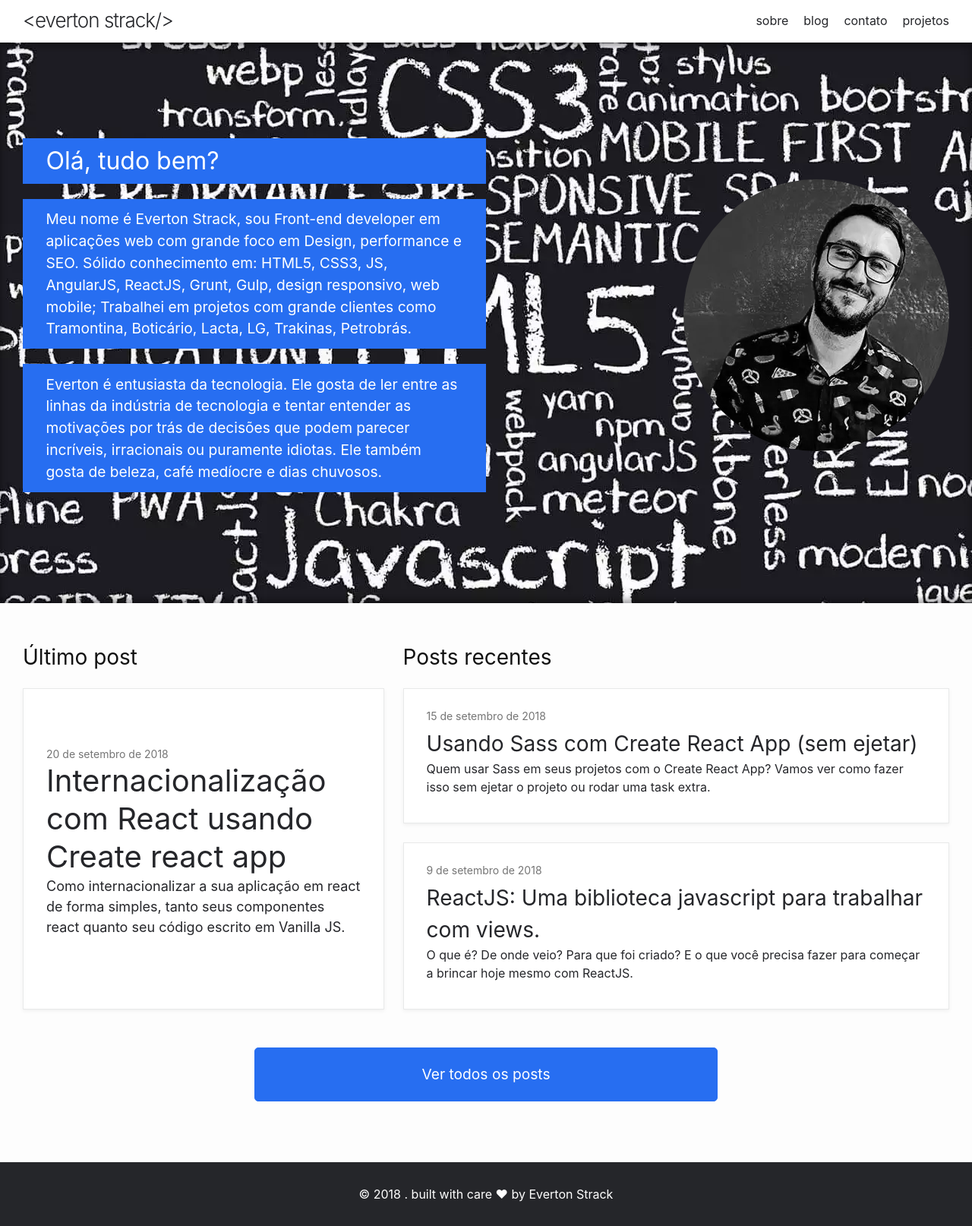
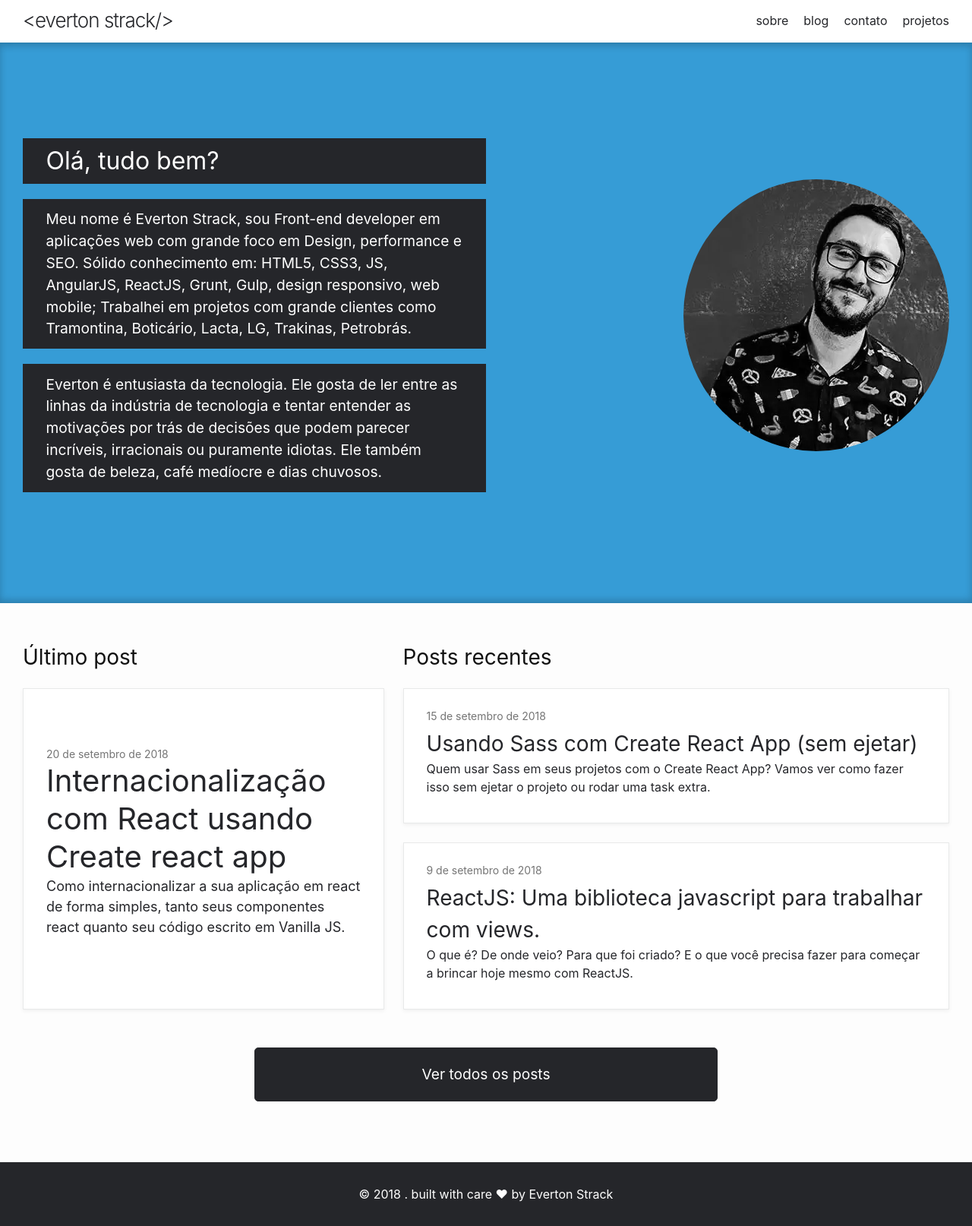
Before and after one commit to evertonstrack/blog.evertonstrack.com.br, a Jekyll site: the page built from index.md, in a window 1280 px wide. Shown: the whole page at 76% size. Built offline with Jekyll 4.4.1, drawn with Linux system fonts in a browser that asks for light colours.

Commit message:
Remove image and add color in home section

```diff
--- a/assets/styles/scss/_general.scss
+++ b/assets/styles/scss/_general.scss
@@ -143,7 +143,7 @@ pre>code.language-cmd{
   display: flex;
   justify-content: space-between;
   align-items: center;
-  background-color: rgba(#276ef1, 0.9);
+  background-color: rgba(#25262a, 0.9);
   border-radius: 5px;
   padding: 10px 20px;
   transition: all 0.3s ease-in-out;
@@ -165,9 +165,9 @@ pre>code.language-cmd{
 
   .toast__button{
     border: none;
-    color: #FFF;
     padding: 10px 15px;
-    background-color: #25262a;
+    background-color: #FFF;
+    color: #25262a;
     border-radius: 5px;
     margin-left: 15px;
     cursor: pointer;
@@ -188,3 +188,10 @@ pre>code.language-cmd{
     }
   }
 }
+
+@media (max-width: 380px) {
+  .wrap {
+    padding-left: 20px;
+    padding-right: 20px;
+  }
+}
--- a/assets/styles/scss/pages/about.scss
+++ b/assets/styles/scss/pages/about.scss
@@ -214,7 +214,7 @@
     .section-sobre-everton{
       img{
         float: none;
-        margin: 0 0 30px 0;
+        margin: 0 auto 30px;
         width: 100%;
       }
     }
--- a/assets/styles/scss/pages/home.scss
+++ b/assets/styles/scss/pages/home.scss
@@ -3,7 +3,7 @@
 .home-page{
   .site-header{
     background-color: #FFF;
-    box-shadow: 0 4px 10px rgba(0,0,0,.4);
+    box-shadow: 0 4px 10px rgba(0,0,0,.2);
     z-index: 2;
 
     .site-title{
@@ -23,18 +23,11 @@
   }
 }
 
-.webp .greetings{
-  background: #25262a fixed url('./assets/images/webp/tecnologias-frontend-1600w.webp') repeat 50%;
-}
-.no-webp .greetings{
-  background: #25262a fixed url('./assets/images/tecnologias-frontend-1600w.jpg') repeat 50%;
-}
-
 /* home gretings */
 .greetings{
   display: flex;
-  background-color: #25262a;
-  box-shadow: inset 0 -4px 10px rgba(0,0,0,.4);
+  background-color: #369cd6;
+  box-shadow: inset 0 -4px 10px rgba(0,0,0,.2);
   align-items: center;
   color: #FFF;
   min-height: 82vh;
@@ -54,13 +47,13 @@
     h2{
       font-size: 2rem;
       padding: 1% 5%;
-      background-color: #276ef1;
+      background-color: #25262a;
     }
 
     p{
       font-size: 1.2rem;
       padding: 2% 5%;
-      background-color: #276ef1;
+      background-color: #25262a;
     }
 
     a {
@@ -103,13 +96,18 @@
     display: table;
     padding: 20px 30px;
     margin: 20px auto 30px;
-    background-color: #276ef1;
-    border-color: #276ef1;
+    background-color: #25262a;
+    border-color: #25262a;
     color: #FFF;
     font-size: 1.2rem;
     width: 100%;
     text-align: center;
     max-width: 50%;
+
+    &:hover{
+      background-color: transparent;
+      color: #25262a;
+    }
   }
 
   .post-list-container{
@@ -204,10 +202,9 @@
 
 /* mobile */
 @media screen and (max-width: 640px) {
-  .webp .greetings,
-  .no-webp .greetings
+
   .greetings{
-    background: #276ef1;
+    background: #369cd6;
   }
 
   .greetings{
@@ -252,5 +249,9 @@
     .button-link{
       max-width: 100%;
     }
+
+    h2, h3{
+      word-break: break-word;
+    }
   }
 }
```
Also changed, not shown: _includes/styles/about.css, _includes/styles/home.css, _includes/styles/main.css.
